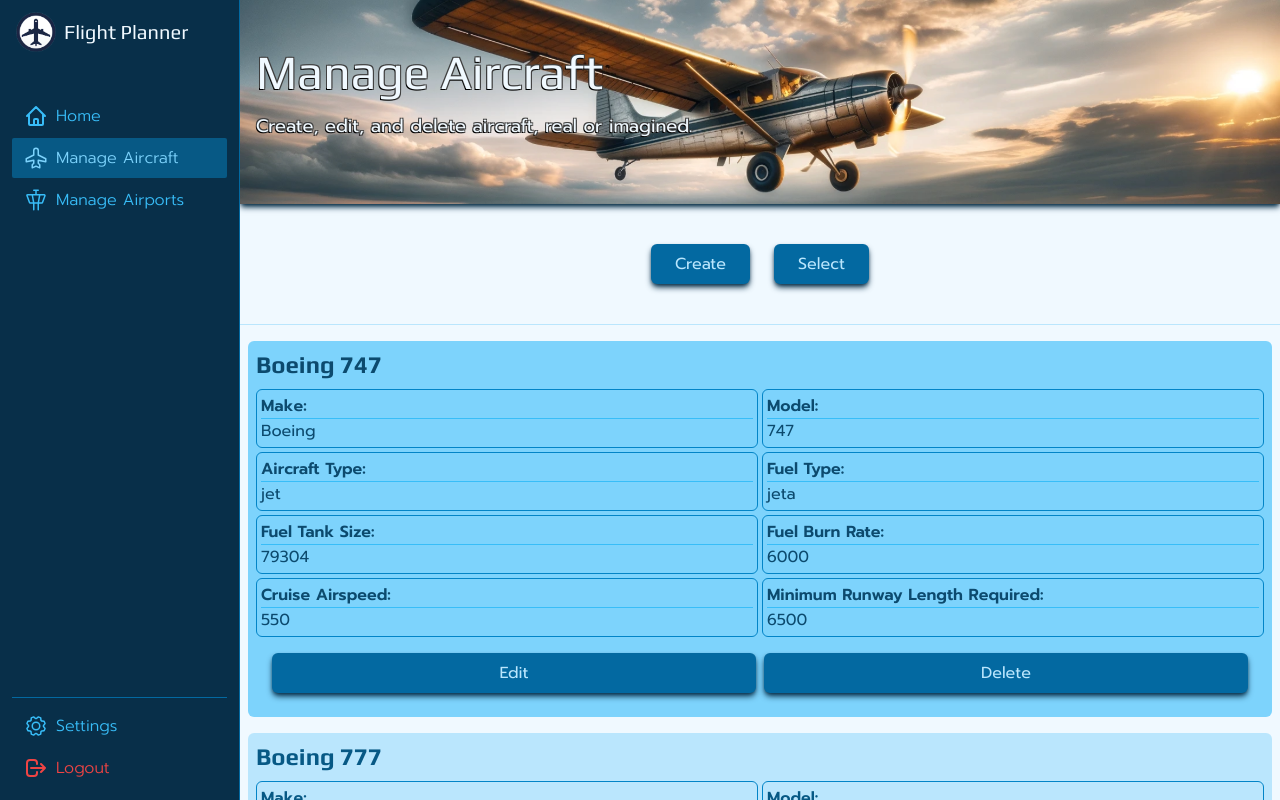
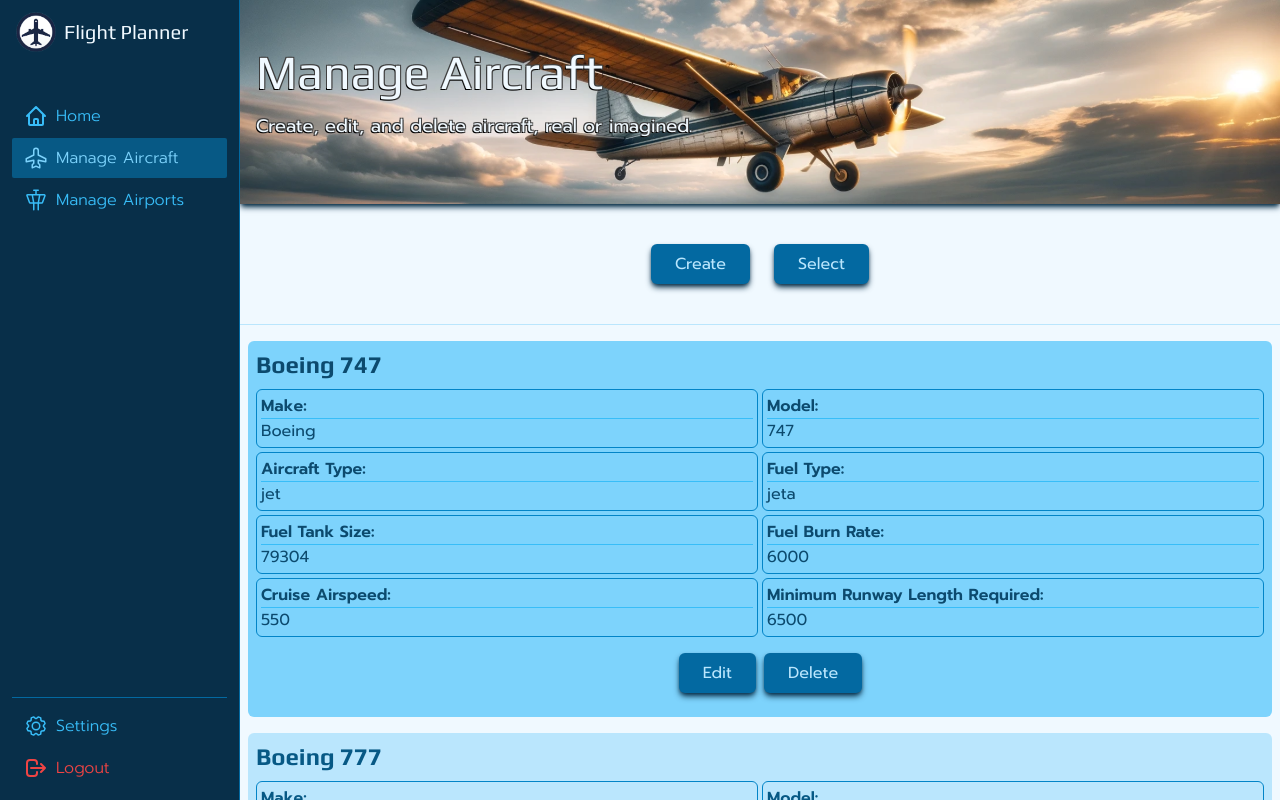
Before and after one commit to dkwelcher/flight-planner-web-client, a React (Vite) app: page /dashboard/aircraft/manage in a window 1280 px wide. Built offline with nearby package versions, Linux system fonts and the light colour scheme.

Commit message:
Added uniqueStyles prop to Button component
Buttons will now shrink & center themselves in the card on 1024px or higher screens

```diff
--- a/src/components/views/aircraft/shared/AircraftCard.jsx
+++ b/src/components/views/aircraft/shared/AircraftCard.jsx
@@ -64,12 +64,14 @@ export default function AircraftCard({
       </div>
       <div className={buttonContainerStyle}>
         <Button
+          uniqueStyles={"lg:justify-self-end"}
           buttonText={"Edit"}
           handleUserAction={() => {
             console.log(aircraftId);
           }}
         />
         <Button
+          uniqueStyles={"lg:justify-self-start"}
           buttonText={"Delete"}
           handleUserAction={() => {
             console.log(aircraftId);
```
